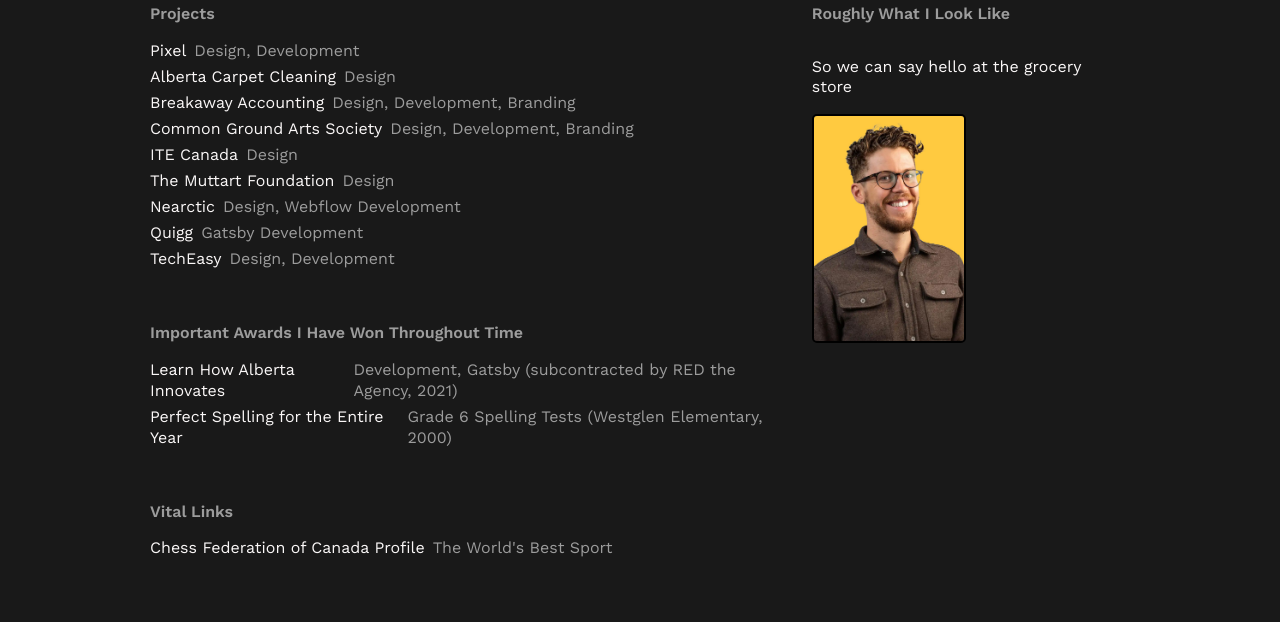
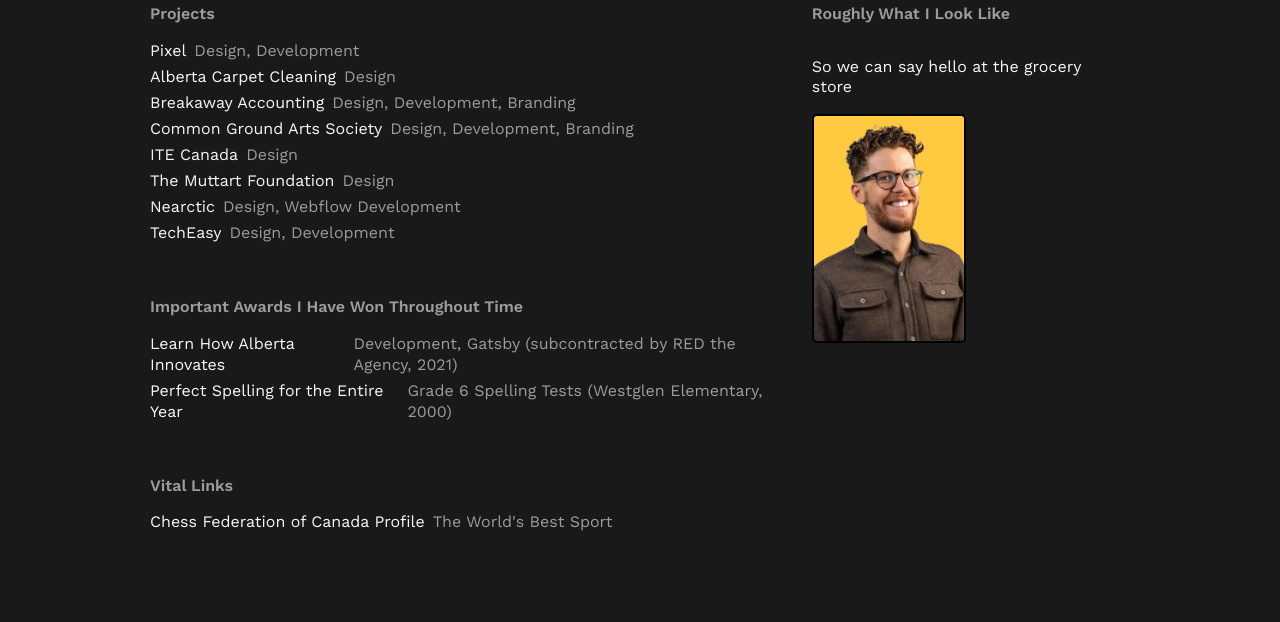
Before and after one commit to tynanboyd/tynanboyd-tynanboyd-com-gatsby, a Gatsby site: page /portfolio in a window 1280 px wide. Shown: the part 178-800 px from the top of the page. Built offline with nearby package versions, Linux system fonts and the light colour scheme; Gatsby itself is replaced by a stand-in of ours.

Commit message:
remove  quigg, he moved

```diff
--- a/src/pages/portfolio.js
+++ b/src/pages/portfolio.js
@@ -94,11 +94,6 @@
     description: 'Design, Webflow Development',
   },
   {
-    url: 'https://quigg.com/',
-    name: 'Quigg',
-    description: 'Gatsby Development',
-  },
-  {
     url: 'https://techeasy.ca/',
     name: 'TechEasy',
     description: 'Design, Development',
```
